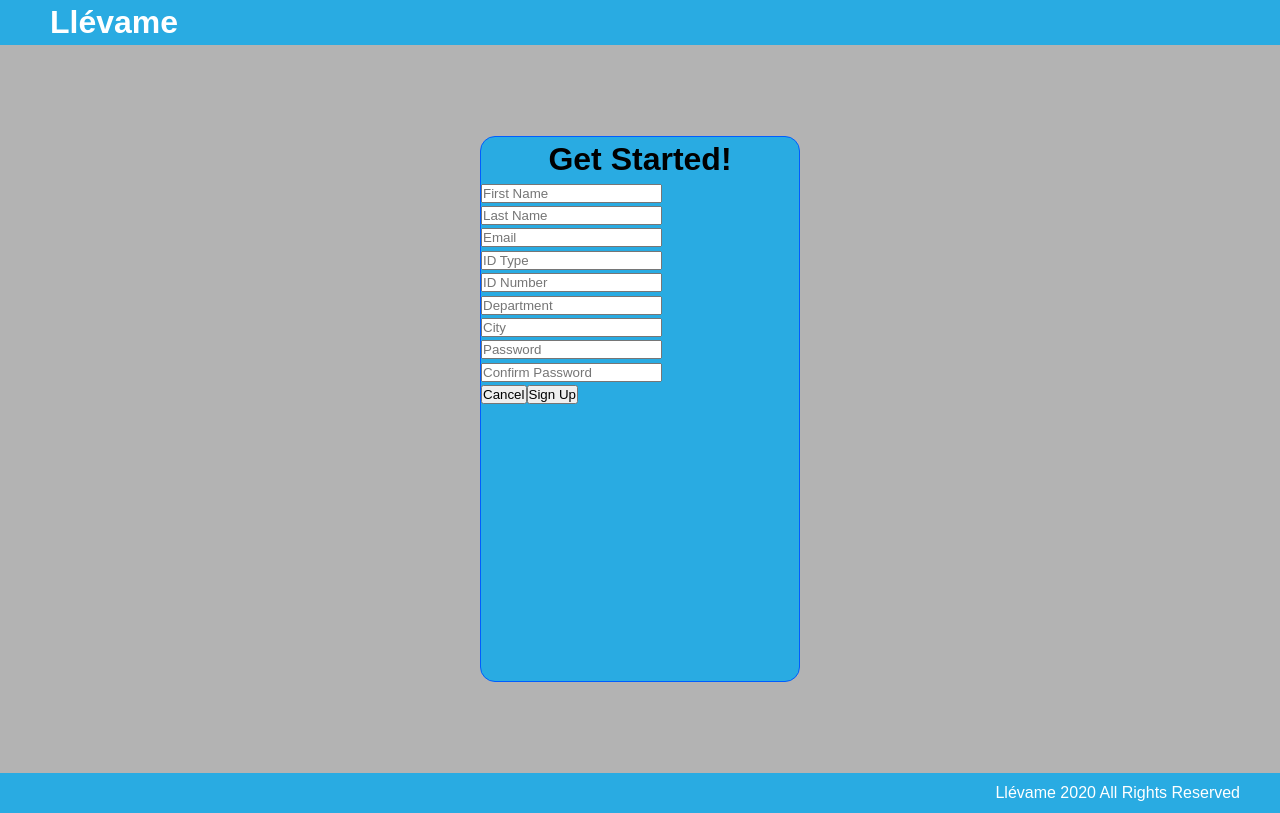
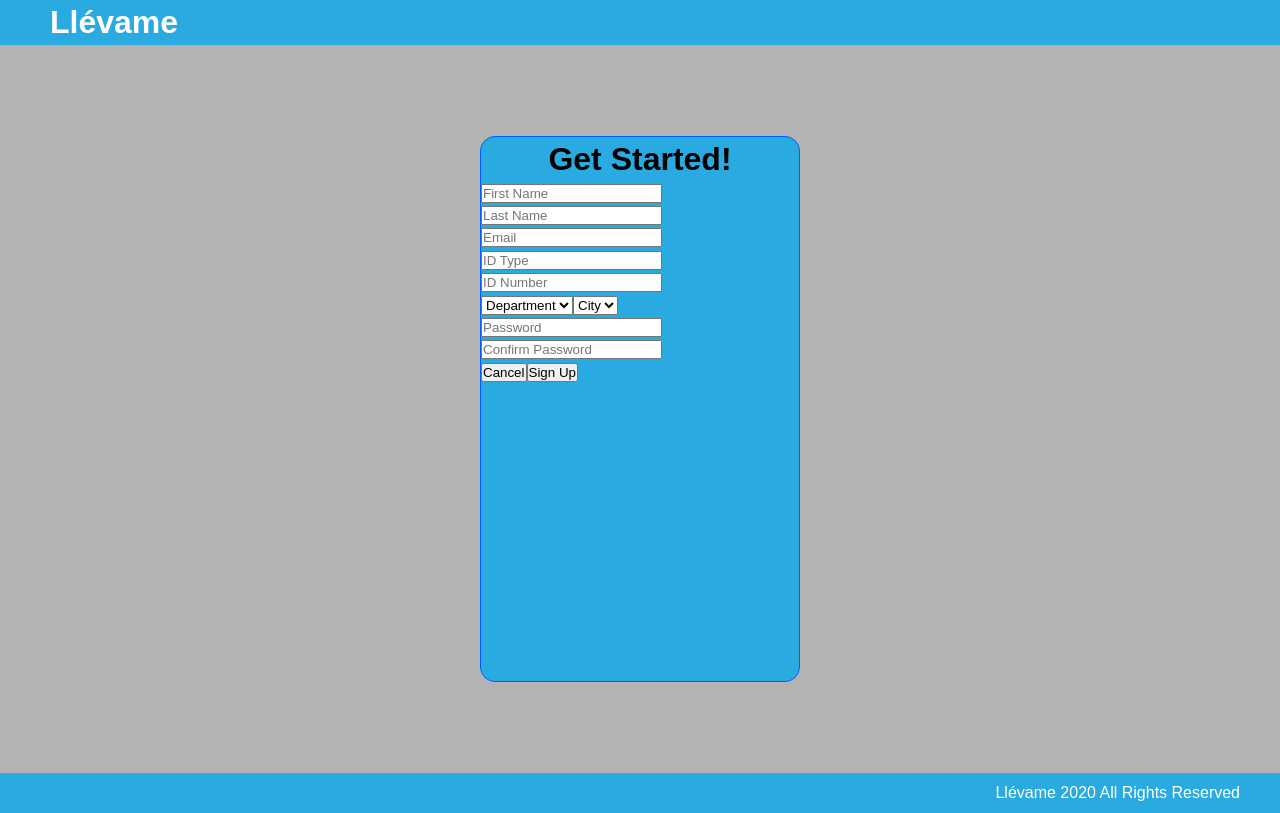
Before and after one commit to juanfe9118/Llevame, a React (Create React App) app in the folder web/llevame/: page /signup in a window 1280 px wide. Built offline with nearby package versions, Linux system fonts and the light colour scheme; no server answers; the HTML template or start-up script is replaced by a standard one.

Commit message:
Fix UX in sign up form

```diff
--- a/web/llevame/src/components/CityOption.js
+++ b/web/llevame/src/components/CityOption.js
@@ -4,7 +4,7 @@ export class CityOption extends Component {
     render() {
         return (
             <React.Fragment>
-                <option value={this.props.city.name} />
+                <option value={this.props.city.name}>{this.props.city.name}</option>
             </React.Fragment>
         )
     }
--- a/web/llevame/src/components/DepOption.js
+++ b/web/llevame/src/components/DepOption.js
@@ -4,7 +4,7 @@ export class DepOption extends Component {
     render() {
         return (
             <React.Fragment>
-                <option value={this.props.dep.name} />
+                <option value={this.props.dep.name}>{this.props.dep.name}</option>
             </React.Fragment>
         )
     }
--- a/web/llevame/src/components/LogIn.js
+++ b/web/llevame/src/components/LogIn.js
@@ -8,6 +8,7 @@ export class LogIn extends Component {
         password: '',
         redirect: null,
         token: null,
+        user_id: null,
     }
 
     //When needing information to populate page use mount option to load states
@@ -24,11 +25,9 @@ export class LogIn extends Component {
             password: this.state.password
         })
             .then(res => {
-                console.log(res.data)
-                let user_id = res.data.user_id;
-                this.setState({ token: res.data.token})
-                axios.get(`http://localhost:8000/api/users/${user_id}`)
-                    .then(res => console.log(res.data));
+                console.log(res.data);
+                this.setState({ user_id: res.data.user_id});
+                this.setState({ token: res.data.token});
             });
     }
 
--- a/web/llevame/src/components/SignUp.js
+++ b/web/llevame/src/components/SignUp.js
@@ -119,28 +119,20 @@ class SignUp extends Component {
                         />
                         <datalist id='IdType'><option value='CC' /><option value='CE' /><option value='PA' /></datalist>
                         <input
-                            type='number'
+                            type='text'
                             name='n_document'
                             placeholder='ID Number'
                             value={this.state.n_document}
                             onChange={this.onChange}
                         /><br></br>
-                        <input
-                            list='depList'
-                            name='department'
-                            placeholder='Department'
-
-                            onChange={this.depChange}
-                        />
-                        <datalist id='depList'><DepList depList={this.state.depList} /></datalist>
-                        <input
-                            list='cityList'
-                            name='city'
-                            placeholder='City'
-                            value={this.state.city}
-                            onChange={this.cityChange}
-                        />
-                        <datalist id='cityList'><CityList cityList={this.state.cityList} /></datalist><br></br>
+                        <select name='department' onChange={this.depChange}>
+                            <option value="" disabled selected>Department</option>
+                            <DepList depList={this.state.depList} />
+                        </select>
+                        <select name='city' onChange={this.cityChange}>
+                            <option value="" disabled selected>City</option>
+                            <CityList cityList={this.state.cityList} />
+                        </select><br></br>
                         <input
                             type='password'
                             name='password'
```
